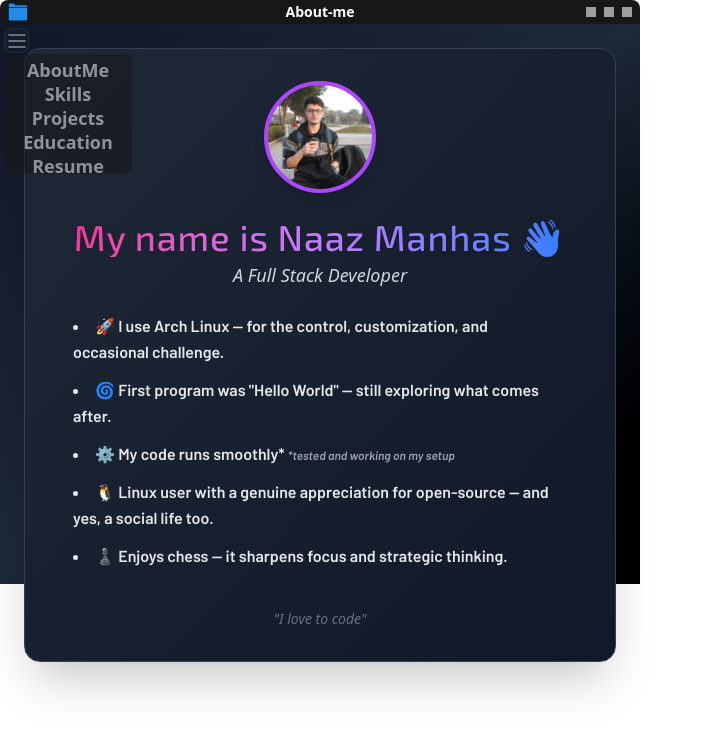
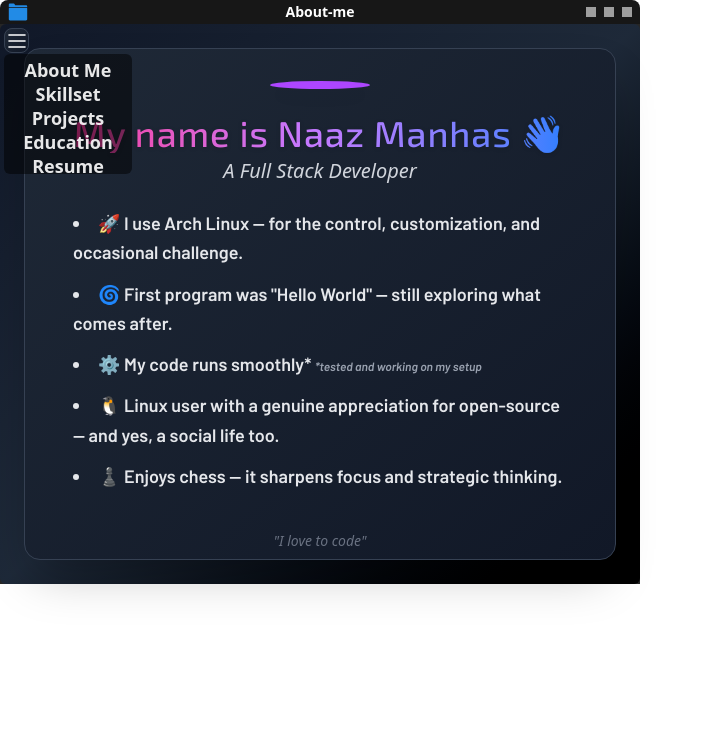
Before and after one commit to pumpumx/Arch-Portfolio, a React (Vite) app: page /about in a window 1280 px wide. Both pictures are taken after a click on the element 16 px from the left and 40 px from the top of the page. Shown: the top 734 px of the page, without its empty margins (0-703 px from the left). Built offline with nearby package versions, Linux system fonts and the light colour scheme; grey boxes are pictures that could not be loaded.

Commit message:
Skillset page completed

```diff
--- a/package.json
+++ b/package.json
@@ -16,6 +16,7 @@
     "react": "^19.1.0",
     "react-dom": "^19.1.0",
     "react-draggable": "^4.4.6",
+    "react-icons": "^5.5.0",
     "react-router": "^7.6.2",
     "tailwindcss": "^4.1.10",
     "zustand": "^5.0.6"
--- a/src/apps/AppHeader.tsx
+++ b/src/apps/AppHeader.tsx
@@ -58,4 +58,5 @@ function AppHeader({appIcon,appName}:appHeader):React.ReactElement{
   )
 }
 
+
 export default AppHeader
--- a/src/apps/about-me/AboutMeMain.tsx
+++ b/src/apps/about-me/AboutMeMain.tsx
@@ -1,22 +1,32 @@
 import Draggable from 'react-draggable'
 import AppHeader from '../AppHeader'
-import { useRef } from 'react'
+import React, { useRef } from 'react'
 import Navigation from './Navigation.tsx'
 import AboutMePage from './AboutMePage.tsx'
+import SkillsPage from './Skills.tsx'
+import usePageNavigator from '../../store/aboutMeStore.ts'
+
+
+const aboutMeComponentMap:Record<string , React.FC> = {
+  'Skillset':SkillsPage,
+  'About Me':AboutMePage,
+}
+
 
 function AboutMeMain() {
 
     const aboutRef = useRef<HTMLDivElement>(null)
+    const tabOpened = usePageNavigator((state)=>state.pageName)
   return (
    <Draggable nodeRef={aboutRef as React.RefObject<HTMLElement>} offsetParent={document.body} >
-          <div className="w-[50vw] h-[70vh] absolute" ref={aboutRef}>
+          <div className="w-[50vw] h-[70vh] absolute rounded-md" ref={aboutRef}>
             <AppHeader appIcon="/icons/folder.svg" appName="About-me" />
             <div className="w-full h-full relative bg-neutral-800 flex ">
-                <div className={`navigation  h-full  opacity-50 md:min-w-[25%] absolute  w-0`}>
+                <div className={`navigation  h-full  z-50 md:min-w-[25%] absolute text-white/90 w-0`}>
                   <Navigation/>
                 </div>
-                <div className={`md:min-w-[75%] nax-w-[100%] w-full h-full bg-gradient-to-br from-gray-900 via-gray-800 to-black `}>
-                  <AboutMePage/>
+                <div className={`md:min-w-[75%] nax-w-[100%] w-full h-full rounded-md bg-gradient-to-br from-gray-900 via-gray-800 to-black `}>
+                  {aboutMeComponentMap[tabOpened] && React.createElement(aboutMeComponentMap[tabOpened])}
                 </div>
             </div>
           </div>
--- a/src/apps/about-me/AboutMePage.tsx
+++ b/src/apps/about-me/AboutMePage.tsx
@@ -1,10 +1,10 @@
 
 function AboutMePage() {
   return (
-    <div className="w-full min-h-[75%] flex justify-center p-6 ">
+    <div className="w-full min-h-[90%] max-h-[100%] flex justify-center p-6 ">
       <div className="w-full max-w-[100%] max-h-[100%] rounded-2xl shadow-2xl p-8 flex flex-col items-center text-center space-y-6 bg-gradient-to-br from-[#1f2937] to-[#111827] border border-gray-700">
         <div
-          className="w-28 h-28 rounded-full bg-cover bg-center border-4 border-purple-500 shadow-lg transition-transform duration-300 hover:scale-105"
+          className="w-[50px] h-[50px] md:w-[100px] md:h-[100px] text-wrap rounded-[150%] bg-cover bg-center border-4 border-purple-500 shadow-lg transition-transform duration-300 hover:scale-105"
           style={{ backgroundImage: `url('src/assets/Mypfp.jpeg')` }}
         ></div>
 
@@ -12,12 +12,12 @@ function AboutMePage() {
           <h1 className="text-4xl font-extrabold bg-gradient-to-r exo-2-new from-pink-500 via-purple-400 to-blue-500 text-transparent bg-clip-text drop-shadow-sm tracking-wide">
             My name is  Naaz Manhas 👋
           </h1>
-          <p className="text-gray-300 text-lg italic">
+          <p className="text-gray-300 text-xl  italic">
             A Full Stack Developer
           </p>
         </div>
 
-        <ul className="text-gray-200 list-disc list-inside text-left w-full px-4 space-y-3 barlow-light text-base leading-relaxed">
+        <ul className="text-gray-200 list-disc list-inside txt text-left w-full px-4 space-y-3 barlow-light text-lg leading-relaxed">
           <li>🚀 I use Arch Linux — for the control, customization, and occasional challenge.</li>
           <li>🌀 First program was "Hello World" — still exploring what comes after.</li>
           <li>⚙️ My code runs smoothly* <span className="text-xs text-gray-400 italic">*tested and working on my setup</span></li>
--- a/src/apps/about-me/Navigation.tsx
+++ b/src/apps/about-me/Navigation.tsx
@@ -1,12 +1,13 @@
 import { useState } from "react"
+import usePageNavigator from "../../store/aboutMeStore"
 
 
 const navBarNames = [ //Make it a global State
   {
-    name:'AboutMe'
+    name:'About Me'
   },
   {
-    name:'Skills'
+    name:'Skillset'
   },
   {
     name:'Projects'
@@ -26,18 +27,19 @@ function NavigationBar() {
   const collapseHandler = () => {
     setIsCollapased(!isCollapsed)
   }
+  const changePageName = usePageNavigator((state)=>state.changePageName)
   return (
     <>
-      <div className="w-[25px] h-[25px] bg-neutral-700 flex items-center
+      <div className="w-[25px] hover:cursor-pointer z-20 h-[25px] bg-neutral-700 flex items-center
        justify-center rounded-lg absolute top-1 left-1 hover:bg-blue-700 transition-all ease-in bg-gradient-to-br from-[#1f2937] to-[#111827] border border-gray-700" onClick={()=>collapseHandler()}>
         <div className="w-[20px] h-[20px] bg-contain bg-center" style={{ backgroundImage: `url(/icons/navbarIcon.svg)` }}>
         </div>
       </div>
       {isCollapsed &&
         <div className={`absolute  ${isCollapsed ? "opacity-100 transition-all ease-in ":"opacity-0"}
-        top-[30px] rounded-md  w-[10vw] left-1 h-[15vh] text-xs lg:text-lg text-white bg-neutral-900 p-1 font-bold  flex flex-col items-center justify-around`}>
+        top-[30px] rounded-md  w-[10vw] left-1 h-[15vh] text-xs lg:text-lg text-white/90 bg-black/50 p-1 font-bold  flex flex-col items-center justify-around`}>
             {navBarNames.map((val,index)=>(
-              <div key={index} className="w-full h-[3vh] flex rounded-md items-center justify-center text-center hover:bg-blue-600 ease-in transition-all font-bold hover:">
+              <div key={index} onClick={()=>changePageName(val.name)} className="w-full h-[3vh] flex rounded-md items-center justify-center text-center hover:bg-blue-600 ease-in transition-all font-semibold hover:">
                 <span className="w-full cursor-pointer "><p>{val.name}</p></span>
               </div>
             ))}
--- /dev/null
+++ b/src/apps/about-me/Skills.tsx
@@ -0,0 +1,126 @@
+import { useEffect, useRef } from "react";
+import gsap from "gsap";
+import {
+  FaReact,
+  FaNodeJs,
+  FaLinux,
+  FaGitAlt,
+  FaDocker,
+  FaGithub,
+} from "react-icons/fa";
+import {
+  SiMongodb,
+  SiExpress,
+  SiJavascript,
+  SiTypescript,
+  SiHtml5,
+  SiCss3,
+  SiTailwindcss,
+  SiSocketdotio,
+  SiRedux,
+  SiNextdotjs,
+  SiJest,
+  SiTestinglibrary,
+  SiPostman,
+  SiFirebase,
+  SiVercel,
+  SiGithubactions,
+} from "react-icons/si";
+
+export default function SkillsPage() {
+  const containerRef = useRef(null);
+
+  useEffect(() => {
+    gsap.fromTo(
+      containerRef.current,
+      { opacity: 0, y: 40 },
+      {
+        opacity: 1,
+        y: 0,
+        duration: 1,
+        ease: "power2.out",
+        stagger: 0.2,
+      }
+    );
+  }, []);
+
+  const skills = [
+    {
+      category: "Frontend Development",
+      items: [
+        { name: "React", icon: <FaReact className="text-sky-400" />, desc: "Component-based UI with hooks" },
+        { name: "Next.js", icon: <SiNextdotjs className="text-white" />, desc: "SSR, routing, optimized frontend" },
+        { name: "Tailwind CSS", icon: <SiTailwindcss className="text-cyan-400" />, desc: "Utility-first CSS framework" },
+        { name: "TypeScript", icon: <SiTypescript className="text-blue-500" />, desc: "Static typing for JS" },
+        { name: "Redux", icon: <SiRedux className="text-purple-400" />, desc: "Global state management" },
+      ],
+    },
+    {
+      category: "Backend & API",
+      items: [
+        { name: "Node.js", icon: <FaNodeJs className="text-green-500" />, desc: "JavaScript runtime for backend" },
+        { name: "Express.js", icon: <SiExpress className="text-gray-300" />, desc: "Minimalist Node.js framework" },
+        { name: "MongoDB", icon: <SiMongodb className="text-green-400" />, desc: "NoSQL document database" },
+        { name: "Socket.IO", icon: <SiSocketdotio className="text-white" />, desc: "Real-time communication" },
+        { name: "Firebase", icon: <SiFirebase className="text-yellow-400" />, desc: "Realtime DB, auth & hosting" },
+      ],
+    },
+    {
+      category: "DevOps & Tools",
+      items: [
+        { name: "Git & GitHub", icon: <FaGitAlt className="text-red-500" />, desc: "Version control & collaboration" },
+        { name: "GitHub Actions", icon: <SiGithubactions className="text-purple-300" />, desc: "CI/CD workflows" },
+        { name: "Docker", icon: <FaDocker className="text-blue-400" />, desc: "Containerized app deployment" },
+        { name: "Vercel", icon: <SiVercel className="text-blue-400" />, desc: "Automated Web Deployments" },
+      ],
+    },
+    {
+      category: "Testing & Quality",
+      items: [
+        { name: "Jest", icon: <SiJest className="text-pink-500" />, desc: "Unit testing for JS apps" },
+        { name: "RTL", icon: <SiTestinglibrary className="text-red-300" />, desc: "Testing React components" },
+        { name: "Postman", icon: <SiPostman className="text-orange-400" />, desc: "API testing & mocking" },
+      ],
+    },
+    {
+      category: "Other Skills",
+      items: [
+        { name: "Linux", icon: <FaLinux className="text-gray-300" />, desc: "Command line & server ops" },
+        { name: "DSA", icon: <span className="text-white text-xl">⚙️</span>, desc: "Algorithms & problem solving" },
+        { name: "Soft Skills", icon: <span className="text-white text-xl">🧠</span>, desc: "Collaboration & adaptability" },
+      ],
+    },
+  ];
+
+  return (
+    <div className="w-full h-full overflow-y-auto px-4 py-8 md:p-10 rounded-md">
+      <h2 className="text-3xl md:text-4xl font-bold mb-10 text-center text-white">
+        Tech Stack & Skills
+      </h2>
+
+      <div ref={containerRef} className="space-y-12 max-w-6xl mx-auto">
+        {skills.map((section) => (
+          <div key={section.category}>
+            <h3 className="text-xl md:text-2xl font-semibold mb-4 text-white border-b border-white/10 pb-1">
+              {section.category}
+            </h3>
+            <div className="grid sm:grid-cols-2 md:grid-cols-3 gap-6">
+              {section.items.map((skill) => (
+                <div
+                  key={skill.name}
+                  className="flex items-start space-x-4 bg-white/5 backdrop-blur-sm rounded-xl p-4 border border-white/10 shadow hover:shadow-md transition"
+                >
+                  <div className="text-3xl shrink-0">{skill.icon}</div>
+                  <div>
+                    <h4 className="text-lg font-medium text-white">{skill.name}</h4>
+                    <p className="text-sm text-white/70">{skill.desc}</p>
+                  </div>
+                </div>
+              ))}
+            </div>
+          </div>
+        ))}
+      </div>
+    </div>
+  );
+}
--- a/src/components/icons-app/sideAppBar.tsx
+++ b/src/components/icons-app/sideAppBar.tsx
@@ -7,7 +7,6 @@ import IconReuse from "./icon"
 
 function SideAppBar() {
   const toggleApp = useOpenApp((state)=>state.toggleApp);
-
   return (
     <div className="flex justify-end">
       <div className="flex flex-col h-full ">
--- a/src/index.css
+++ b/src/index.css
@@ -1,6 +1,4 @@
 @import "tailwindcss";
-
-
 
 .exo-2-new {
   font-family: "Exo 2", sans-serif;
--- a/src/store/aboutMeStore.ts
+++ b/src/store/aboutMeStore.ts
@@ -8,7 +8,7 @@ type aboutMe = {
 
 
 const usePageNavigator = create<aboutMe>((set)=>({
-    pageName:'about-me',
+    pageName:'About Me',
     changePageName:(newPageName:string)=>{
         set({pageName:newPageName});
     }
```
Also changed, not shown: 1 other file (tests, documents, lock files or other folders).
